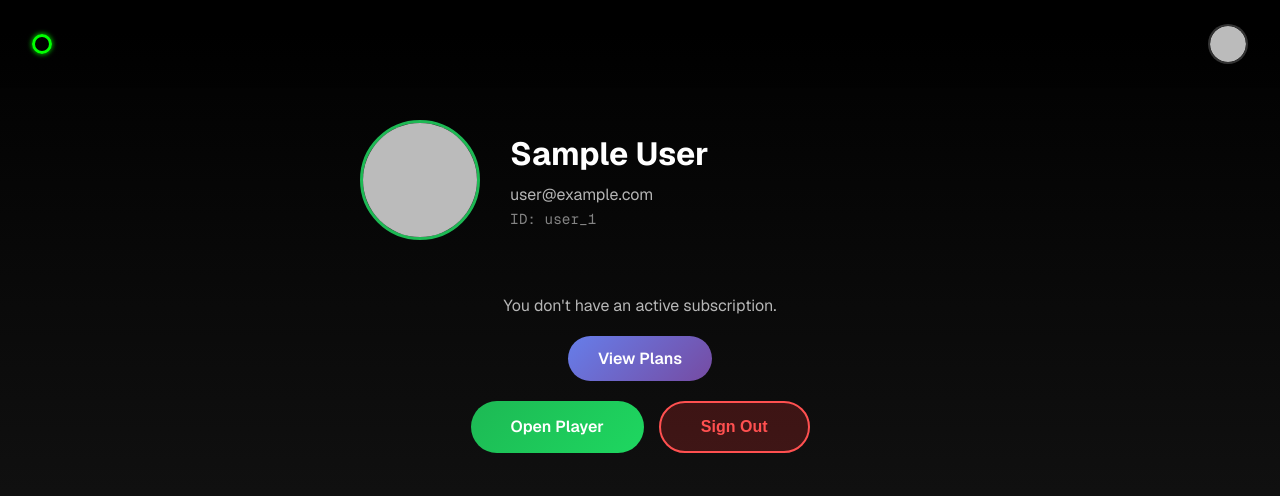
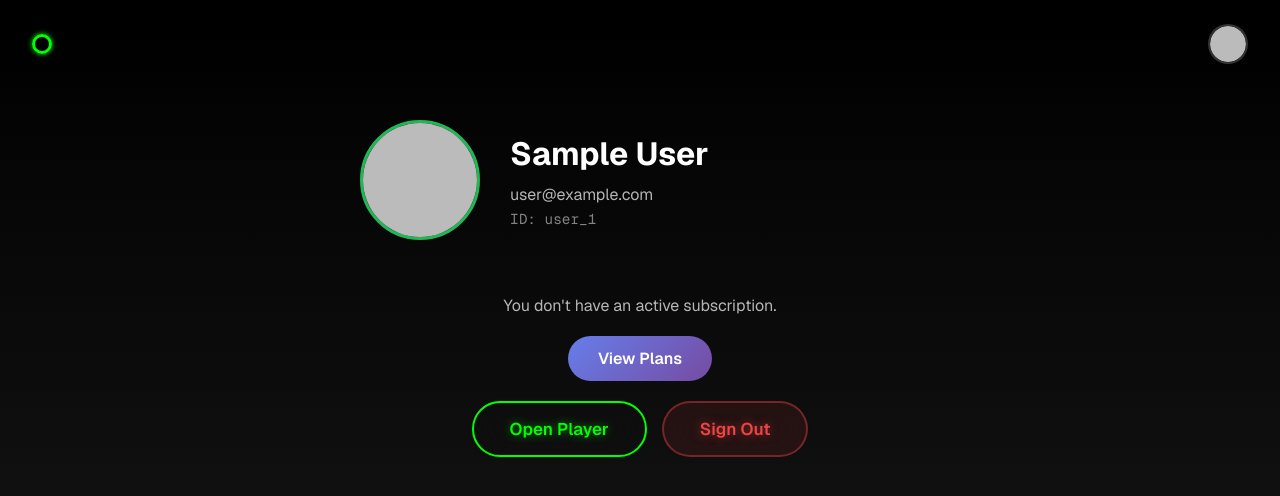
Before and after one commit to joaomilho/syns6, a Next.js app: page /profile in a window 1280 px wide. Shown: the top 496 px of the page. Built offline with nearby package versions, Linux system fonts and the light colour scheme; no server answers; sample sign-in values are in the browser's storage.

Commit message:
Fix profile page

```diff
--- a/src/app/profile/page.tsx
+++ b/src/app/profile/page.tsx
@@ -9,7 +9,7 @@ import { useSubscription } from "@/hooks/useSubscription";
 import SubscriptionStatus from "@/components/SubscriptionStatus";
 import { getPlanFromPriceId, getPriceForPlan, formatPrice, getCurrencySymbol } from "@/lib/prices";
 import { CurrencyCode } from "@/components/CurrencyDropdown";
-import { Logo } from "@/components/ds";
+import { Logo, Button } from "@/components/ds";
 import styles from "./profile.module.css";
 
 export default function ProfilePage() {
@@ -99,13 +99,13 @@ export default function ProfilePage() {
 
            {subLoading ? (
              <div className={styles.loadingText}>Loading subscription...</div>
-           ) : isActive && subscription && planInfo ? (
+           ) : isActive && subscription ? (
              <SubscriptionStatus
-               planName={`${planInfo.name} Plan`}
-               planPrice={`${formatPrice(
+               planName={planInfo ? `${planInfo.name} Plan` : undefined}
+               planPrice={planInfo ? `${formatPrice(
                  getPriceForPlan(planInfo.type, detectedCurrency),
                  detectedCurrency
-               )}/${planInfo.interval}`}
+               )}/${planInfo.interval}` : undefined}
              />
            ) : (
              <div className={styles.noSubscription}>
@@ -119,15 +119,18 @@ export default function ProfilePage() {
 
 
         <div className={styles.actions}>
-          <Link href="/player" className={styles.primaryButton}>
-            Open Player
+          <Link href="/player">
+            <Button color="green" size="medium">
+              Open Player
+            </Button>
           </Link>
-          <button
+          <Button
             onClick={() => signOut({ callbackUrl: "/" })}
-            className={styles.dangerButton}
+            color="red"
+            size="medium"
           >
             Sign Out
-          </button>
+          </Button>
         </div>
       </main>
     </div>
--- a/src/components/SubscriptionStatus.tsx
+++ b/src/components/SubscriptionStatus.tsx
@@ -1,6 +1,7 @@
 'use client';
 
 import { useEffect, useState } from 'react';
+import { Button } from '@/components/ds';
 import styles from './SubscriptionStatus.module.css';
 
 interface Subscription {
@@ -151,13 +152,14 @@ export default function SubscriptionStatus({ onManageSubscription, planName, pla
       </div>
 
       <div className={styles.buttonContainer}>
-        <button
+        <Button
           onClick={onManageSubscription || handleManageSubscription}
           disabled={portalLoading}
-          className={styles.manageButton}
+          color="white"
+          size="medium"
         >
           {portalLoading ? 'Loading...' : 'Manage'}
-        </button>
+        </Button>
       </div>
     </div>
   );
```
